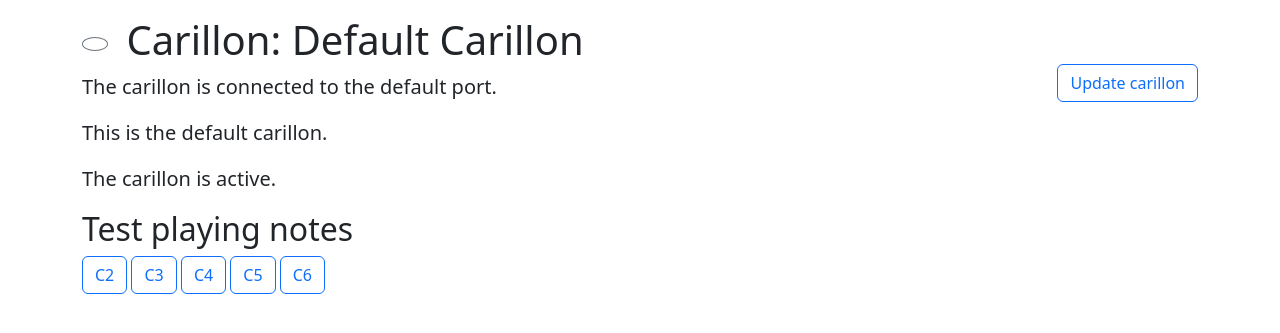
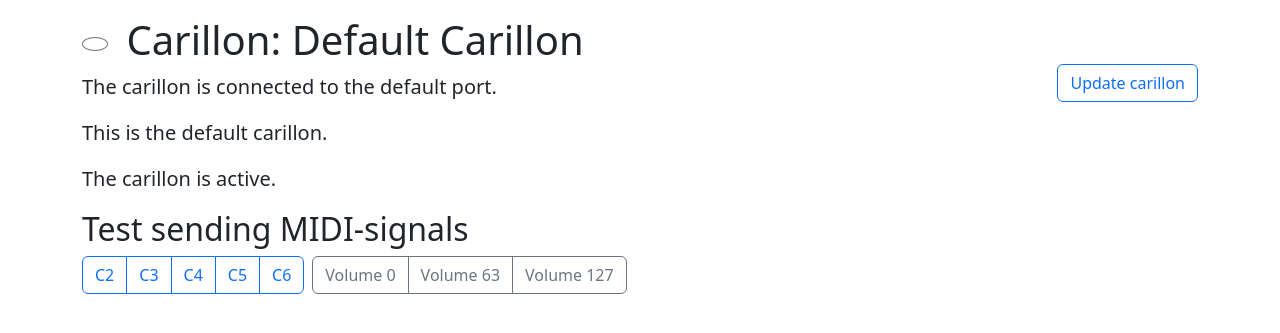
Before and after one commit to MatthiasGi/kampanile3, a Django app: page /carillon/carillons/1/ in a window 1280 px wide. Shown: the part 56-389 px from the top of the page. Run offline with Django 5.2, Linux system fonts and the light colour scheme; the visitor is signed in with stand-in values (Sample User, id 1); data comes from the database, SQL or seed files in the repository; some libraries are stand-ins or nearby versions.

Commit message:
Volume can be changed

```diff
--- a/kampanile3/carillon/models/carillon.py
+++ b/kampanile3/carillon/models/carillon.py
@@ -97,7 +97,6 @@ class Carillon(models.Model):
         playing, it will be aborted if the priority is equal or higher than the
         current song's priority. Returns if the song was started or not.
         """
-
         if not self.active:
             return False
         data = self._singleton_data
@@ -112,6 +111,11 @@ class Carillon(models.Model):
         data.thread.start()
         carillon_play.send(sender=self.__class__, carillon=self, priority=priority)
         return True
+
+    def set_volume(self, volume: int):
+        """Sends a MIDI-message to set the volume of the carillon."""
+        volume = max(0, min(127, volume))  # Clamp the volume to 0-127
+        self.port.send(mido.Message("control_change", control=7, value=volume))
 
     def _threaded_play(self, messages: list[mido.Message]):
         """Internal method to play MIDI messages in a separate thread."""
--- a/kampanile3/carillon/templates/carillon/carillon_detail.html
+++ b/kampanile3/carillon/templates/carillon/carillon_detail.html
@@ -26,16 +26,24 @@
     {% endif %}
   </p>
 
-  <h2>{% trans "Test playing notes" %}</h2>
-  <div class="piano-container mb-3">
-    <button type="button" class="btn btn-outline-primary" data-note="36">C2</button>
-    <button type="button" class="btn btn-outline-primary" data-note="48">C3</button>
-    <button type="button" class="btn btn-outline-primary" data-note="60">C4</button>
-    <button type="button" class="btn btn-outline-primary" data-note="72">C5</button>
-    <button type="button" class="btn btn-outline-primary" data-note="84">C6</button>
+  <h2>{% trans "Test sending MIDI-signals" %}</h2>
+  <div class="btn-toolbar">
+    <div class="piano-container btn-group me-2">
+      <button type="button" class="btn btn-outline-primary" data-note="36">{% trans "C2" %}</button>
+      <button type="button" class="btn btn-outline-primary" data-note="48">{% trans "C3" %}</button>
+      <button type="button" class="btn btn-outline-primary" data-note="60">{% trans "C4" %}</button>
+      <button type="button" class="btn btn-outline-primary" data-note="72">{% trans "C5" %}</button>
+      <button type="button" class="btn btn-outline-primary" data-note="84">{% trans "C6" %}</button>
+    </div>
+
+    <div class="volume-container btn-group">
+      <button type="button" class="btn btn-outline-secondary" data-volume="0">{% trans "Volume 0" %}</button>
+      <button type="button" class="btn btn-outline-secondary" data-volume="63">{% trans "Volume 63" %}</button>
+      <button type="button" class="btn btn-outline-secondary" data-volume="127">{% trans "Volume 127" %}</button>
+    </div>
   </div>
 
-  <div class="alert-placeholder"></div>
+  <div class="alert-placeholder mt-3"></div>
 {% endblock %}
 
 {% block extra_body %}
@@ -46,9 +54,7 @@ document.querySelectorAll('.piano-container button').forEach(button => {
     const note = this.getAttribute('data-note');
     fetch(`{% url 'carillon:carillons:hit_note' carillon.pk %}`, {
       method: 'POST',
-      headers: {
-        'Content-Type': 'application/json',
-      },
+      headers: {'Content-Type': 'application/json'},
       body: JSON.stringify({note: note})
     })
     .then(response => response.json())
@@ -63,5 +69,26 @@ document.querySelectorAll('.piano-container button').forEach(button => {
     })
   });
 });
+
+document.querySelectorAll('.volume-container button').forEach(button => {
+  button.addEventListener('click', function() {
+    const volume = this.getAttribute('data-volume');
+    fetch(`{% url 'carillon:carillons:set_volume' carillon.pk %}`, {
+      method: 'POST',
+      headers: {'Content-Type': 'application/json'},
+      body: JSON.stringify({volume: volume})
+    })
+    .then(response => response.json())
+    .then(data => {
+      let alert;
+      if (data.success) {
+        alert = generateAlert("{% blocktranslate %}Volume set successfully!{% endblocktranslate %}", "success", 3000)
+      } else {
+        alert = generateAlert(`{% blocktranslate with error=data.error %}Error setting volume: ${ data.error }{% endblocktranslate %}`, "success", 3000)
+      }
+      document.querySelector('.alert-placeholder').appendChild(alert);
+    })
+  });
+});
 </script>
 {% endblock %}
--- a/kampanile3/carillon/urls.py
+++ b/kampanile3/carillon/urls.py
@@ -28,6 +28,11 @@ urlpatterns = [
                     ),
                     path("<int:pk>/hit/", carillon.hit_note_view, name="hit_note"),
                     path("<int:pk>/stop/", carillon.stop_view, name="stop"),
+                    path(
+                        "<int:pk>/set-volume/",
+                        carillon.set_volume_view,
+                        name="set_volume",
+                    ),
                 ],
                 "carillons",
             )
--- a/kampanile3/carillon/views/carillon.py
+++ b/kampanile3/carillon/views/carillon.py
@@ -133,3 +133,25 @@ def stop_view(request, pk):
         return JsonResponse({"success": True, "carillon_id": pk})
     except Exception as e:
         return JsonResponse({"error": str(e)}, status=500)
+
+
+@login_required
+@csrf_exempt
+def set_volume_view(request, pk):
+    """Simple view to set the volume on a specific carillon."""
+    if request.method != "POST":
+        return JsonResponse({"error": "Only POST method allowed"}, status=405)
+
+    try:
+        carillon = get_object_or_404(Carillon, pk=pk)
+        volume = int(json.loads(request.body).get("volume"))
+        if volume is None:
+            return JsonResponse({"error": "Volume parameter is required"}, status=400)
+        if not (0 <= volume <= 127):
+            return JsonResponse(
+                {"error": "Volume must be between 0 and 127"}, status=400
+            )
+        carillon.set_volume(volume)
+        return JsonResponse({"success": True, "carillon_id": pk, "volume": volume})
+    except Exception as e:
+        return JsonResponse({"error": str(e)}, status=500)
--- a/kampanile3/mqtt/lib/mqtt/jukebox.py
+++ b/kampanile3/mqtt/lib/mqtt/jukebox.py
@@ -85,7 +85,7 @@ class Jukebox(Module):
 
     def _init_stop_button(self):
         info = ButtonInfo(
-            name=gettext("Stop carillon"),
+            name=gettext("Stop"),
             device=self.device,
             unique_id="stop_playing_song",
         )
```
Also changed, not shown: kampanile3/mqtt/lib/mqtt/state_sensors.py (+31 -5 lines), kampanile3/carillon/locale/de/LC_MESSAGES/django.po, kampanile3/mqtt/locale/de/LC_MESSAGES/django.po.
